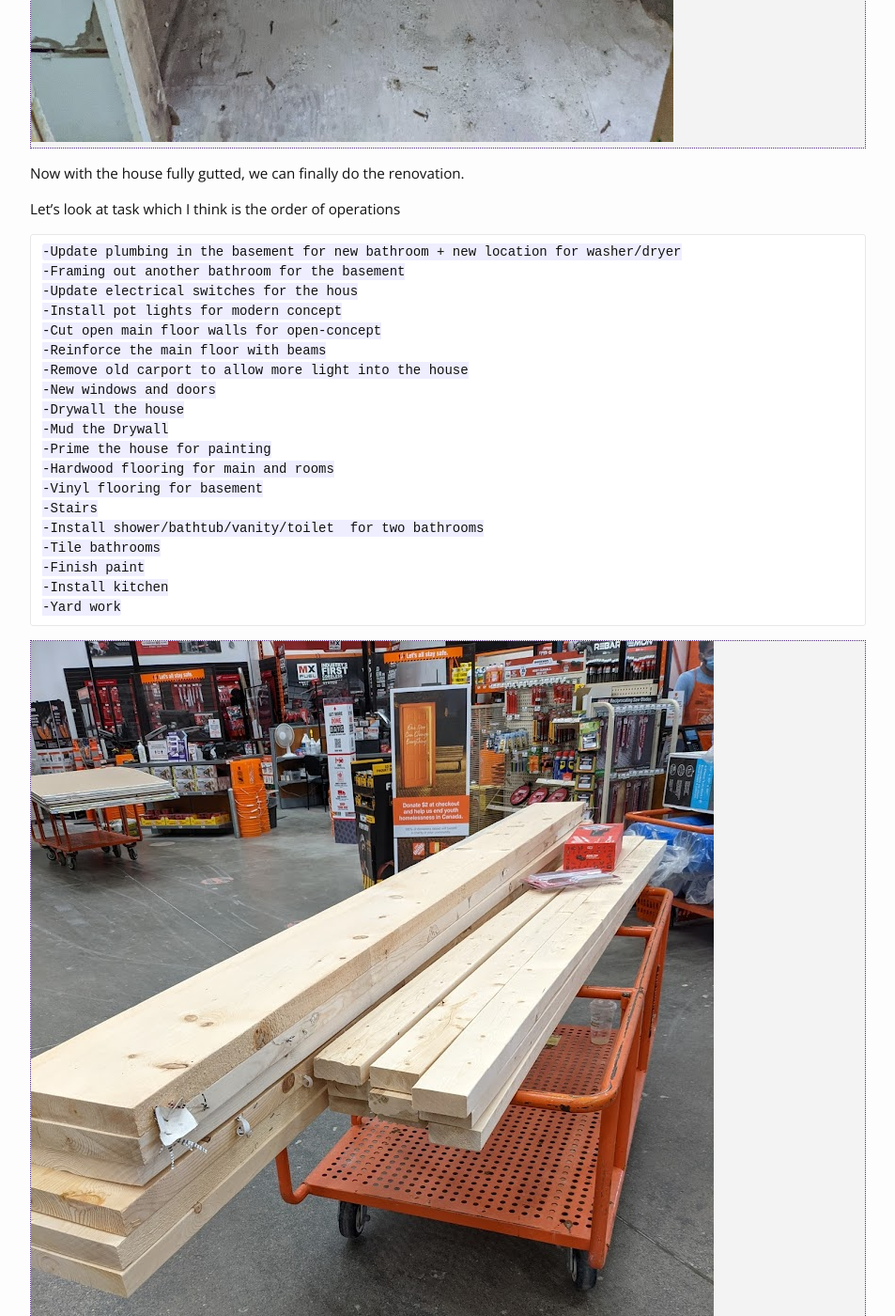
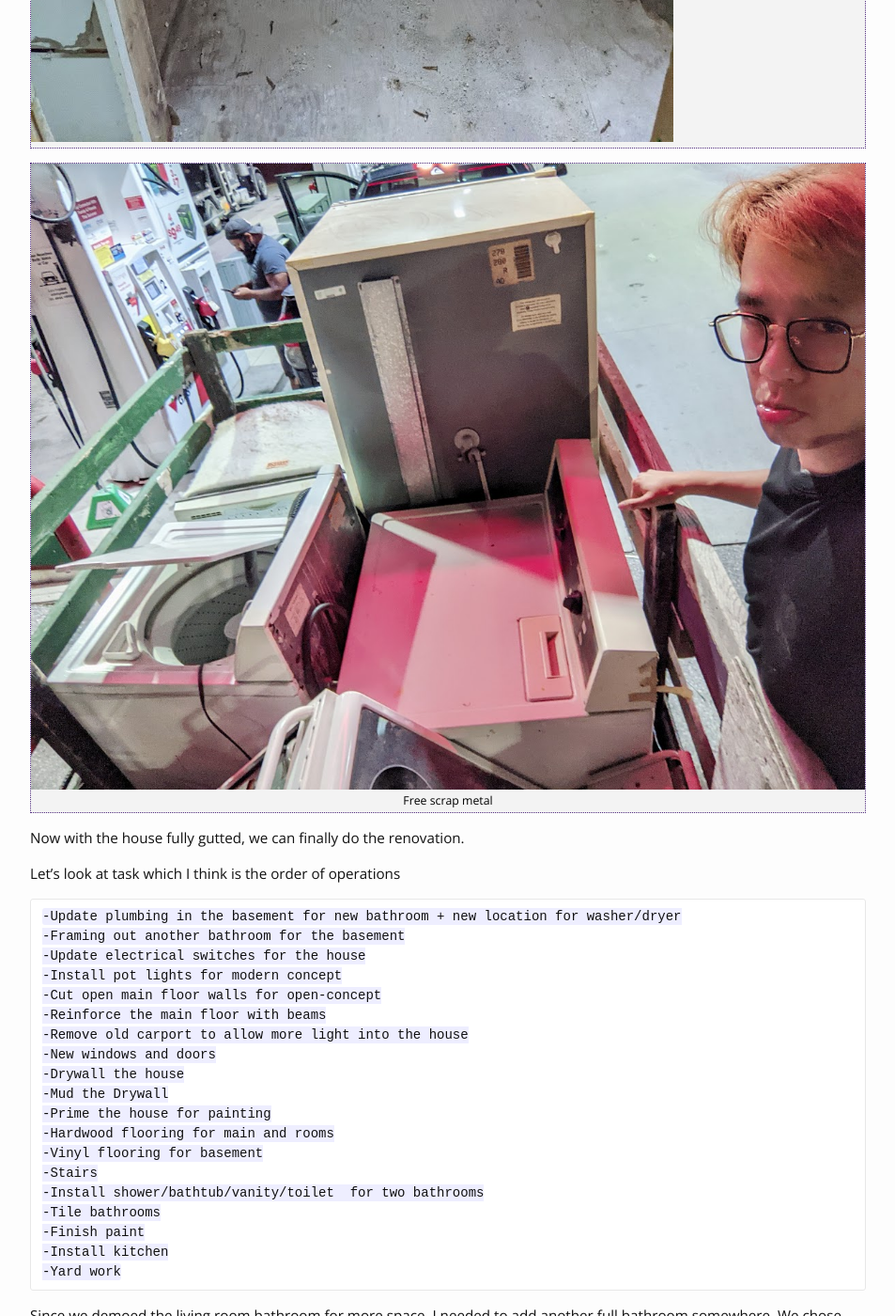
Before and after one commit to Zjtep/Zjtep.github.io, a Jekyll site: the page built from _posts/2021-01-10-house_reno.markdown, in a window 1280 px wide and 1400 px high, scrolled down 33678 px. Shown: the whole window at 94% size, without its empty margins (163-1116 px from the left). Built offline with Jekyll 4.4.1, drawn with Linux system fonts in a browser that asks for light colours; some of the changed text lies outside the part shown.

Commit message:
more text more photos

```diff
--- a/_posts/2021-01-10-house_reno.markdown
+++ b/_posts/2021-01-10-house_reno.markdown
@@ -94,13 +94,15 @@
 
 {% include image.html url="/images/house_38.jpg" caption="" width=900 align="center" %}
 
+{% include image.html url="/images/house_44.jpg" caption="Free scrap metal" width=900 align="center" %}
+
 Now with the house fully gutted, we can finally do the renovation.
 
 Let's look at task which I think is the order of operations
 
     -Update plumbing in the basement for new bathroom + new location for washer/dryer
     -Framing out another bathroom for the basement
-    -Update electrical switches for the hous
+    -Update electrical switches for the house
     -Install pot lights for modern concept
     -Cut open main floor walls for open-concept
     -Reinforce the main floor with beams
@@ -118,16 +120,41 @@
     -Install kitchen
     -Yard work
 
+Since we demoed the living room bathroom for more space, I needed to add another full bathroom somewhere. We chose the basement laundry area. However, in order to make a bathroom the plumbing needed to be changed. Moreover, the old electrical panel was in that room and it is by law that we cannot put an electrical panel inside a bathroom. we needed to frame out a new room.
+
+{% include image.html url="/images/house_45.jpg" caption="Minon" width=900 align="center" %}
+
+{% include image.html url="/images/house_52.jpg" caption="Updating plumbing for toilet vanity shower and new laundry location." width=900 align="center" %}
+
+{% include image.html url="/images/house_51.jpg" caption="" width=900 align="center" %}
+
+{% include image.html url="/images/house_50.jpg" caption="" width=900 align="center" %}
+
+We needed to update the electrical of the house and install pot lights to the main and bedroom floors.
+
+{% include image.html url="/images/house_46.jpg" caption="Pot lights in" width=900 align="center" %}
+
+The main floor still had the original farming of the old walls. I wanted an open concept so those had to go. However, that would mess with the structure of the building. We had to brace and reinforce it before we can cut them.
 
 {% include image.html url="/images/house_39.jpg" caption="wood prices :(" width=900 align="center" %}
 
 {% include image.html url="/images/house_40.jpg" caption="" width=900 align="center" %}
 
-Remove the ugly car port.
+{% include image.html url="/images/house_73.jpg" caption="" width=900 align="center" %}
+
+The old carport was outdated and blocked a lot of sunlight from coming in through the east window. It was rotten as well and would be a waste to fix. We had to remove it.
 
 {% include image.html url="/images/house_01.JPG" caption="" width=900 align="center" %}
 
+{% include image.html url="/images/house_92.jpg" caption="" width=900 align="center" %}
+
+{% include image.html url="/images/house_93.jpg" caption="" width=900 align="center" %}
+
 {% include image.html url="/images/house_42.jpg" caption="" width=900 align="center" %}
+
+{% include image.html url="/images/house_72.jpg" caption="" width=900 align="center" %}
+
+{% include image.html url="/images/house_94.jpg" caption="" width=900 align="center" %}
 
 {% include image.html url="/images/house_43.jpg" caption="Much more sunlight" width=900 align="center" %}
 
@@ -139,24 +166,19 @@
 
 {% include image.html url="/images/house_49.jpg" caption="" width=900 align="center" %}
 
-Free scrap metal :)
-
-{% include image.html url="/images/house_44.jpg" caption="" width=900 align="center" %}
+We needed to divide up the laundry room for a new bathroom to replace the one in the living room we demoed. This requires rerouting of plumbing and framing.
 
 
-We needed to divide up the laundry room for a new bathroom to replace the one in the living room we demoed. This requires rerouting of plumbing and framing.
 
-{% include image.html url="/images/house_45.jpg" caption="" width=900 align="center" %}
 
-{% include image.html url="/images/house_52.jpg" caption="" width=900 align="center" %}
 
-{% include image.html url="/images/house_51.jpg" caption="" width=900 align="center" %}
 
-{% include image.html url="/images/house_50.jpg" caption="" width=900 align="center" %}
+
+
 
 With the layout all set up, let's put some skin back on.  electrical(pot lights) + drywall + mudding
 
-{% include image.html url="/images/house_46.jpg" caption="Pot lights in" width=900 align="center" %}
+
 
 {% include image.html url="/images/house_53jpg" caption="" width=900 align="center" %}
 
```
Also changed, not shown: images/house_92.jpg (added), images/house_93.jpg (added), images/house_94.jpg (added).
